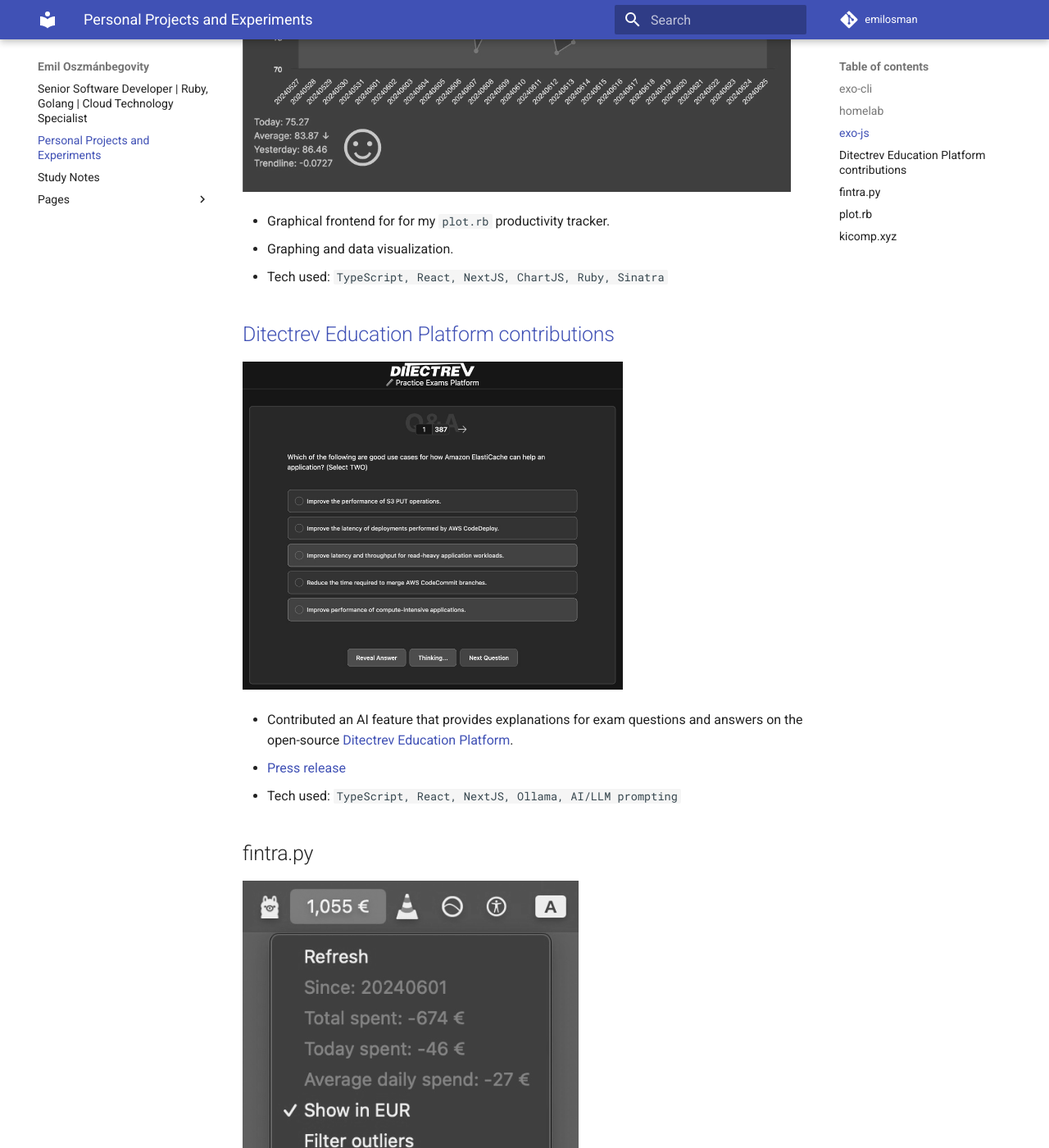
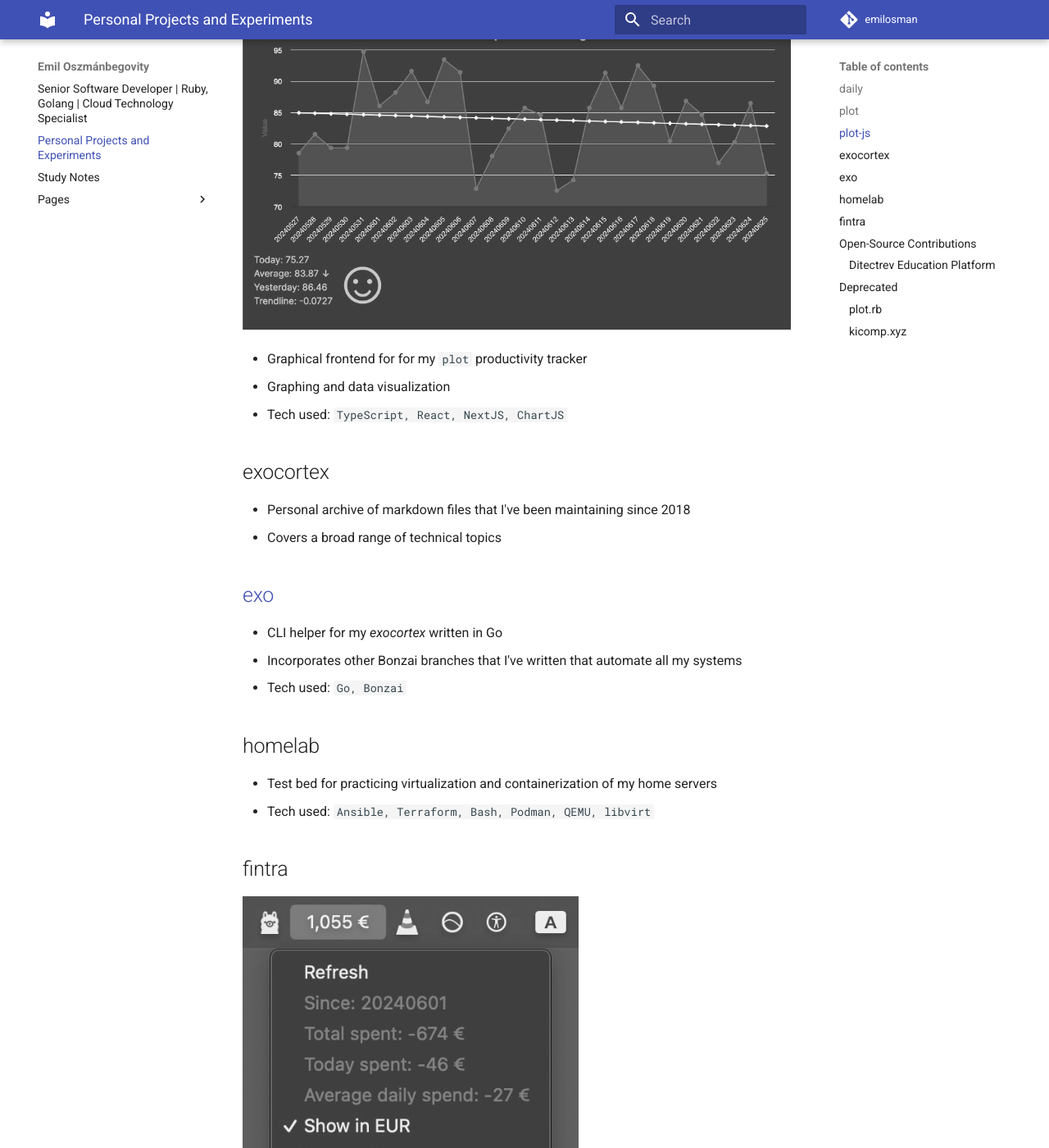
Before and after one commit to emilosman/emilosman, an MkDocs documentation site: the page built from docs/personal-projects.md, in a window 1280 px wide and 1400 px high, scrolled down 822 px. Shown: the whole window at 82% size. Built offline with MkDocs 1.6.1 and Material for MkDocs 9.7.7, drawn with Linux system fonts in a browser that asks for light colours; comment, search, counter and statistics services are not loaded; some of the changed text lies outside the part shown.

Commit message:
update personal projects

```diff
--- a/docs/personal-projects.md
+++ b/docs/personal-projects.md
@@ -2,39 +2,61 @@
 Various projects meant to make life easier with automation and data analysis.
 Some open-source, some closed-source, most for fun.
 
-## [exo-cli](https://github.com/emilosman/exo-cli)
-- CLI helper for my _exocortex_
-- [Built with rwxrob's Bonzai template](https://github.com/rwxrob/bonzai)
+## daily
+- Daily diary automation
+- Tracks progress on tasks I am working on
+- Tech used: `Go, Bonzai`
+
+## [plot](https://github.com/emilosman/plot)
+- Daily diary analysis
+- Text sentiment analysis
+- Productivity tracker
+- Work time tracker
+- Exercise tracker
+- API
 - Tech used: `Go`
 
-## [homelab](https://github.com/emilosman/homelab)
-- Test bed for practicing virtualization and containerization on my home server
+## plot-js
+![project](assets/plot-js.jpg)
+
+- Graphical frontend for for my `plot` productivity tracker
+- Graphing and data visualization
+- Tech used: `TypeScript, React, NextJS, ChartJS`
+
+## exocortex
+- Personal archive of markdown files that I've been maintaining since 2018
+- Covers a broad range of technical topics
+
+## [exo](https://github.com/emilosman/exo)
+- CLI helper for my _exocortex_ written in Go
+- Incorporates other Bonzai branches that I've written that automate all my systems
+- Tech used: `Go, Bonzai`
+
+## homelab
+- Test bed for practicing virtualization and containerization of my home servers
 - Tech used: `Ansible, Terraform, Bash, Podman, QEMU, libvirt`
 
-## exo-js
-![project](assets/exo-js.jpg)
-
-- Graphical frontend for for my `plot.rb` productivity tracker.
-- Graphing and data visualization.
-- Tech used: `TypeScript, React, NextJS, ChartJS, Ruby, Sinatra`
-
-## [Ditectrev Education Platform contributions](https://education.ditectrev.com/)
-![project](assets/ditectrev.jpg)
-
-- Contributed an AI feature that provides explanations for exam questions and answers on the open-source [Ditectrev Education Platform](https://education.ditectrev.com/).
-- [Press release](https://www.linkedin.com/posts/ditectrev_ollama-ollama-opensource-activity-7203245362797506560-c9Jk)
-- Tech used: `TypeScript, React, NextJS, Ollama, AI/LLM prompting`
-
-## fintra.py
+## fintra
 ![project](assets/fintra.jpg)
 
-- Personal finance tracking app that parses bank CSV exports and provides insight into spending.
+- Personal finance tracking app that parses bank CSV exports and provides insight into spending
 - MacOS menu bar integration
 - Outlier detection
 - Currency conversion
 - Tech used: `Python, pandas`
 
-## plot.rb
+## Open-Source Contributions
+
+### [Ditectrev Education Platform](https://education.ditectrev.com/)
+![project](assets/ditectrev.jpg)
+
+- Contributed an AI feature that provides explanations for exam questions and answers on the open-source [Ditectrev Education Platform](https://education.ditectrev.com/)
+- [Press release](https://www.linkedin.com/posts/ditectrev_ollama-ollama-opensource-activity-7203245362797506560-c9Jk)
+- Tech used: `TypeScript, React, NextJS, Ollama, AI/LLM prompting`
+
+## Deprecated
+
+### plot.rb
 ![project](assets/plotrb.jpg)
 
 - _Exocortex_ that houses a personal archive of notes
@@ -42,9 +64,10 @@
 - Tracks habits, mood, work time, exercise volume, etc.
 - Daily diary automation
 - AI/LLM interface for analyzing the data store
+- Deprecated in favor of Go implementation
 - Tech used: `Ruby, Ollama, AI/LLM prompting`
 
-## kicomp.xyz
+### kicomp.xyz
 ![project](assets/kicompxyz.jpg)
 
 - Personal home server running on a spare parts Linux machine
@@ -54,4 +77,5 @@
 - Automated reporting
 - Dedicated Telegram bot
 - DDNS
+- Deprecated in favor of _Homelab_
 - Tech used: `Linux, Bash, Python`
```
Also changed, not shown: docs/assets/plot-js.jpg (renamed from docs/assets/exo-js.jpg).
